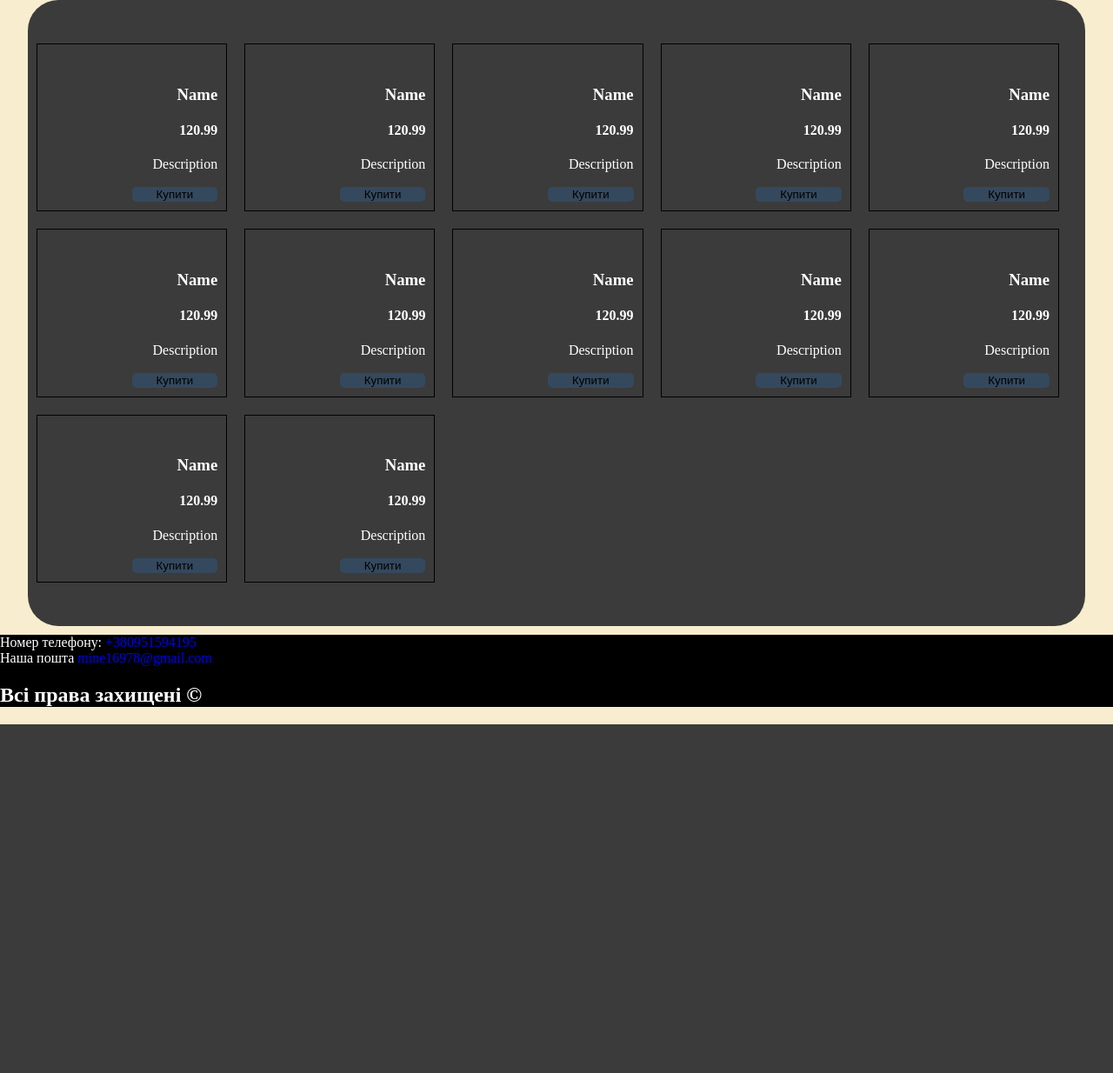
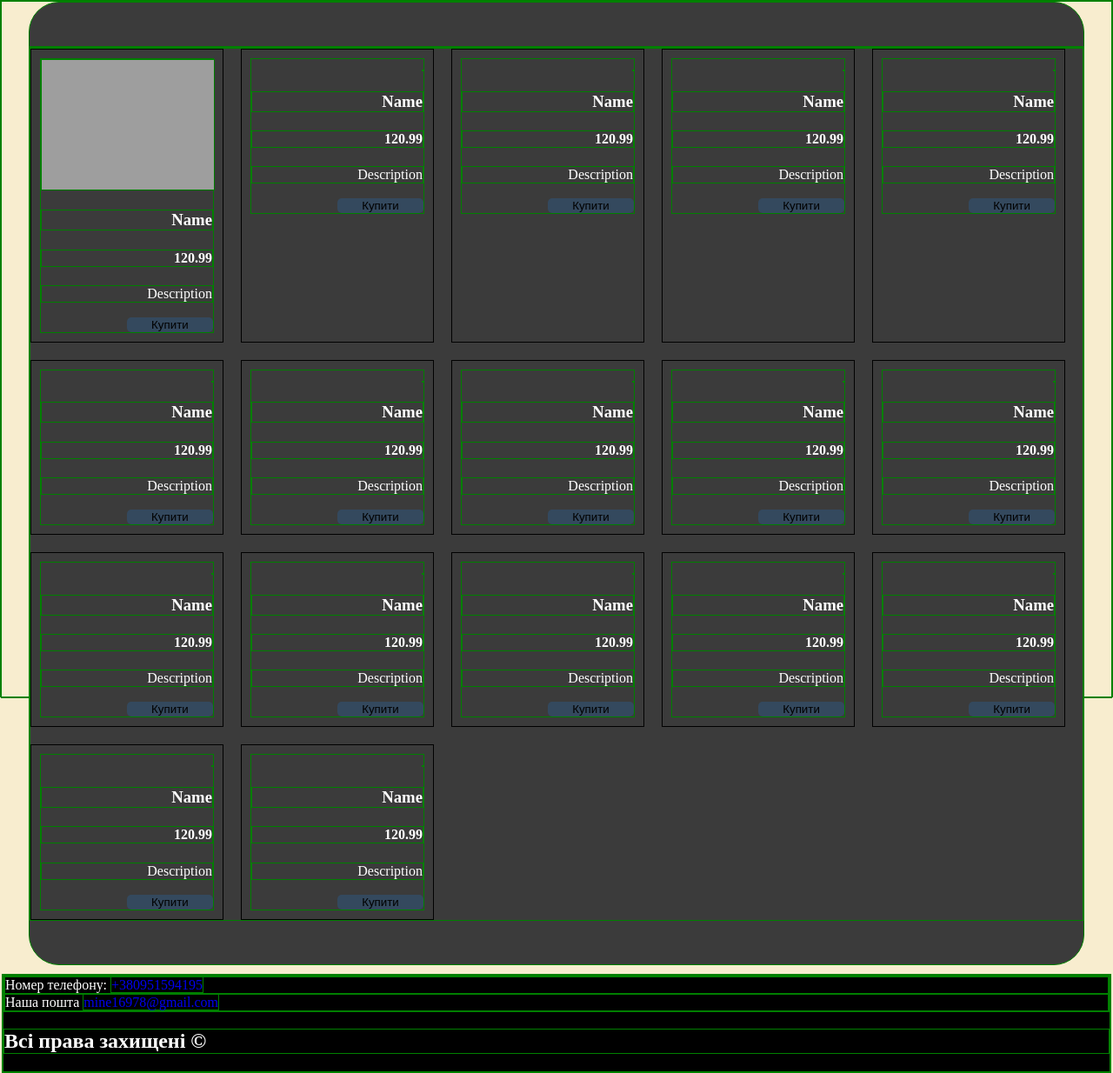
Before and after one commit to WantonOoze23/apteka, a PHP site: page /dogs.html in a window 1280 px wide. Shown: the whole page at 87% size. Before the commit the page ends 833 px from the top, so only its background shows below. Run offline with PHP 8.4, Linux system fonts and the light colour scheme; grey boxes are pictures that could not be loaded.

Commit message:
added lo

```diff
--- a/dogs.html
+++ b/dogs.html
@@ -32,13 +32,29 @@
 		</ul>
 	</header>
 
+	<!-- Меню навигации -->
+	<header class="header">
+		<h1 class="logo"><a href="index.html">VetApteka</a></h1>
+
+		<ul class="main-nav">
+			<li><a href="dogs.html" class="nav_btn" id="dogs_link" >Собаки</a></li>
+			<li><a href="cats.html" class="nav_btn" id="cats_link" >Коти</a></li>
+			<li><a href="rodents.html" class="nav_btn" id="rodents_link" >Гризуни</a></li>
+			<li><a href="birds.html" class="nav_btn" id="birds_link" >Птахи</a></li>
+			<li><a href="fish.html" class="nav_btn" id="fish_link" >Риби</a></li>
+			<li><a href="others.html" class="nav_btn" id="others_link" >Інші</a></li>
+
+		</ul>
+	</header>
+
 
 	<div class="content">
+		<div class="left-side-filter"></div>
+		<div class="products-container">
 
-		<div class="products-container">
 			<div class="container">
 				<div id="1">
-					<img src="" alt="" sizes="" srcset="">
+					<img src="images/IMG_2524" alt="" sizes="" srcset="">
 					<h3>Name</h3>
 					<h4>120.99</h4>
 					<p>Description</p>
@@ -144,6 +160,51 @@
 					<button class="add-to-cart">Купити</button>
 				</div>
 			</div>
+			<div class="container">
+				<div id="13">
+					<img src="" alt="" sizes="" srcset="">
+					<h3>Name</h3>
+					<h4>120.99</h4>
+					<p>Description</p>
+					<button class="add-to-cart">Купити</button>
+				</div>
+			</div>
+			<div class="container">
+				<div id="14">
+					<img src="" alt="" sizes="" srcset="">
+					<h3>Name</h3>
+					<h4>120.99</h4>
+					<p>Description</p>
+					<button class="add-to-cart">Купити</button>
+				</div>
+			</div>
+			<div class="container">
+				<div id="15">
+					<img src="" alt="" sizes="" srcset="">
+					<h3>Name</h3>
+					<h4>120.99</h4>
+					<p>Description</p>
+					<button class="add-to-cart">Купити</button>
+				</div>
+			</div>
+			<div class="container">
+				<div id="16">
+					<img src="" alt="" sizes="" srcset="">
+					<h3>Name</h3>
+					<h4>120.99</h4>
+					<p>Description</p>
+					<button class="add-to-cart">Купити</button>
+				</div>
+			</div>
+			<div class="container">
+				<div id="17">
+					<img src="" alt="" sizes="" srcset="">
+					<h3>Name</h3>
+					<h4>120.99</h4>
+					<p>Description</p>
+					<button class="add-to-cart">Купити</button>
+				</div>
+			</div>
 
 		</div>
 
--- a/style/content.css
+++ b/style/content.css
@@ -1,6 +1,7 @@
 *{
     --button-color: #34495e;
     --button-color-hover: #718daa;
+    border: 1px green solid;
 }
 
 .content{
@@ -17,29 +18,15 @@
     flex-wrap: wrap; /* Позволяет элементам переноситься на новую строку */
     justify-content: flex-start; /* Все элементы выравниваются по левой стороне */
     gap: 20px; /* Отступы между элементами */
-    padding: 0 10px 0 10px;
+    padding: auto;
+    margin: auto;
 }
 
-/* Для широких экранов 16:9 */
-@media (min-width: 1200px) {
-    .container {
-        width: calc(20% - 20px); /* 5 элементов в строку */
-    }
+.container {
+    width: calc(20% - 20px); /* 6 элементов в строку */
 }
 
-/* Для средних экранов (планшеты, небольшие ноутбуки) */
-@media (max-width: 1199px) and (min-width: 768px) {
-    .container {
-        width: calc(25% - 20px); /* 4 элемента в строку */
-    }
-}
 
-/* Для телефонов и маленьких экранов */
-@media (max-width: 767px) {
-    .container {
-        width: calc(33.33% - 20px); /* 3 элемента в строку */
-    }
-}
 
 .container {
     display: block;
@@ -56,7 +43,6 @@
 
 .container button{
     width: 50%;
-    margin: auto;
     border-radius: 5px;
     border: 0px;
     background-color: var(--button-color);
@@ -65,3 +51,34 @@
 .container button:hover{
     background-color: var(--button-color-hover);
 }
+
+
+/* Для средних экранов (планшеты, небольшие ноутбуки) */
+@media (max-width: 1199px) and (min-width: 768px) {
+    .content{
+        width: 100%;
+        border-radius: 0;
+    }
+    .container {
+        width: calc(25% - 20px); /* 4 элемента в строку */
+    }
+}
+
+/* Для телефонов и маленьких экранов */
+@media (max-width: 767px) {
+    .content{
+        width: 100%;
+        border-radius: 0;
+    }
+    .container {
+        width: calc(33.33% - 20px); /* 3 элемента в строку */
+    }
+
+    /* Кнопка должна занимать 100% ширины и быть по центру */
+    .container button {
+        width: 100%; /* 100% ширины кнопки */
+        padding: 10px;
+        margin: 0 auto; /* Центрирование кнопки */
+        display: block; /* Обеспечивает, что margin будет работать */
+    }
+}
--- a/style/mainstyle.css
+++ b/style/mainstyle.css
@@ -9,6 +9,12 @@
     transition: background-color 200ms, color 200ms;
 }
 
+html, body {
+    margin: 0;
+    padding: 0;
+    height: 100%;
+}
+
 body{
     background-color: var(--main-bg-color);
     margin: 0 0 0 0;
@@ -18,4 +24,7 @@ footer{
     background-color: black;
     color: var(--main-text-color);
     margin-top: 10px;
+    margin: 0;
+    padding: 0;
+    margin-top: 10px;
 }
```
Also changed, not shown: 1 other file.
